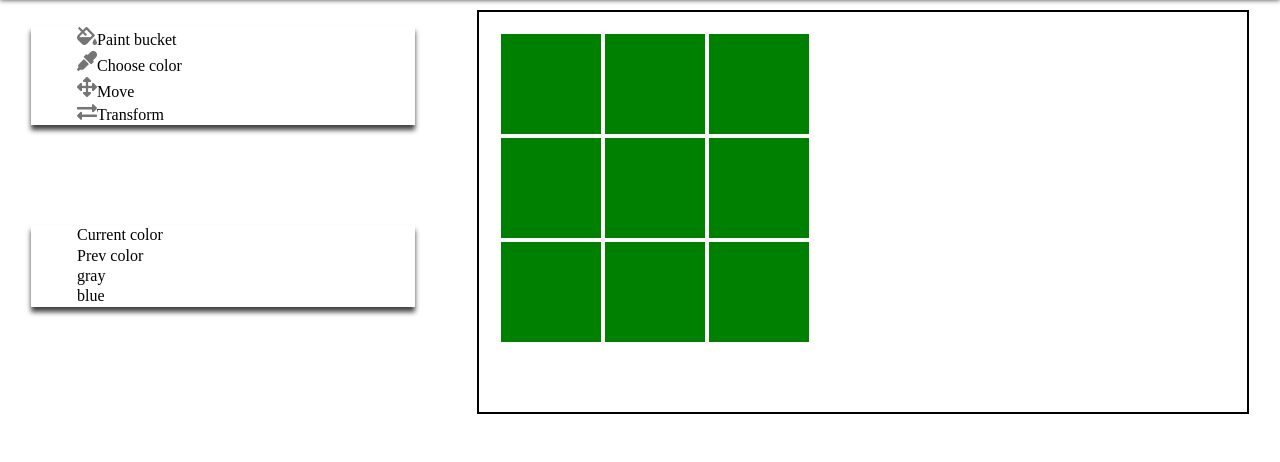
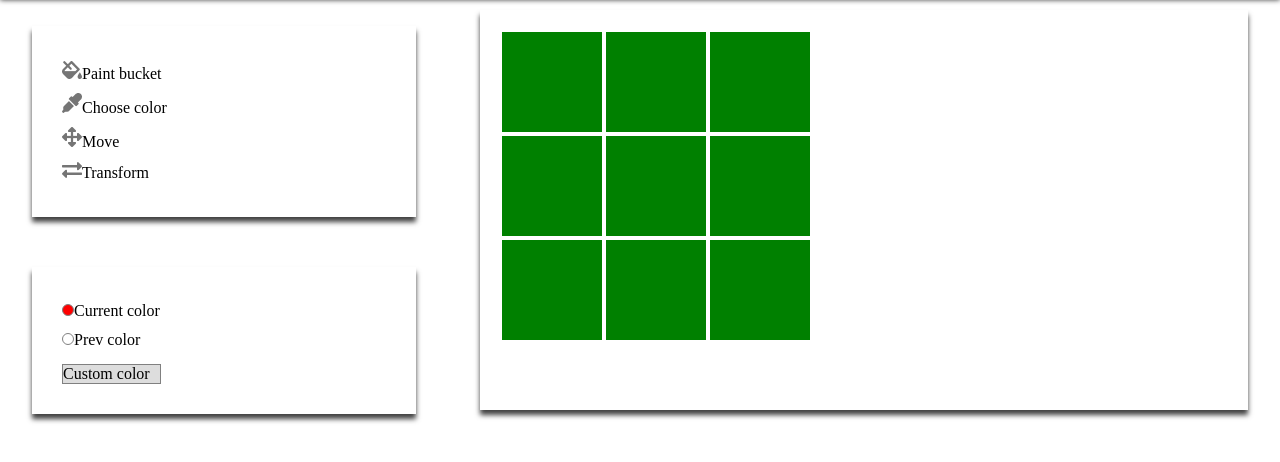
Before and after one commit to Pytniza/__test__, a plain HTML site: page codejam-dom-pallete/index.html in a window 1280 px wide. Shown: the part 90-552 px from the top of the page. Drawn offline with nearby package versions, Linux system fonts and the light colour scheme.

Commit message:
feat: add previous and current colors

```diff
--- a/codejam-dom-pallete/css/style.css
+++ b/codejam-dom-pallete/css/style.css
@@ -11,6 +11,7 @@ header {
 header button {
     background: inherit;
     border: none;
+    cursor: pointer;
 }
 
 header button:last-child{
@@ -24,11 +25,11 @@ header button:last-child{
 }
 
 #canvas {
-    border: 2px solid black;
     width: 60%;
     height: 400px;
     position: relative;
     overflow: hidden;
+    box-shadow: 0px 5px 5px 0px rgba(0,0,0,0.75);
 }
 
 #canvas__wrapper {
@@ -49,17 +50,50 @@ header button:last-child{
     display: flex;
     flex-direction: column;
     box-shadow: 0px 5px 5px 0px rgba(0,0,0,0.75);
+    padding: 30px;
 }
 
 #tools button, #colors button{
-    width: 80%;
+    width: 100%;
     text-align: left;
     background: inherit;
     border: none;
+    cursor: pointer;
+    padding: 5px 0;
+}
+
+#tools button:hover, #colors button:hover {
+    border-top: 1px solid black;
+    border-bottom: 1px solid black;
+    margin-top: -1px;
+    margin-bottom: -1px;
 }
 
 #colors {
-    margin-top: 100px;
+    margin-top: 50px;
+}
+
+#colors span {
+    display: inline-block;
+    width: 10px;
+    height: 10px;
+    border-radius: 50%;
+    border: 1px solid gray;
+}
+
+.palette {
+    background: #dddddd;
+    width: 30%;
+    border: 1px solid gray;
+    margin-top: 10px;
+}
+
+.palette label{
+    cursor: pointer;
+}
+
+.palette input{
+    display: none;
 }
 
 .dashboard {
--- a/codejam-dom-pallete/index.html
+++ b/codejam-dom-pallete/index.html
@@ -29,10 +29,12 @@
                                 alt="Transform">Transform</button></li>
                 </ul>
                 <ul id="colors">
-                    <li><button>Current color</button></li>
-                    <li><button>Prev color</button></li>
-                    <li><button>gray</button></li>
-                    <li><button>blue</button></li>
+                    <li><button><span id="current"></span>Current color</button></li>
+                    <li><button><span id="prev"></span>Prev color</button></li>
+                    <li class="palette">
+                        <input type="color" value="#ff0000" id="palette">
+                        <label for="palette">Custom color</label>
+                    </li>
                 </ul>
             </div>
             <div id="canvas">
--- a/codejam-dom-pallete/main.js
+++ b/codejam-dom-pallete/main.js
@@ -1,15 +1,33 @@
 window.addEventListener('load', function () {
     'use strict'
     const canvas = document.getElementById('canvas');
-    let currectColor = (localStorage.getItem('currectColor')) ? localStorage.getItem('currectColor') : 'red';
+    let currentColor = (localStorage.getItem('currentColor')) ? localStorage.getItem('currentColor') : 'red';
+    let prevColor = (localStorage.getItem('prevColor')) ? localStorage.getItem('prevColor') : 'white';
     let tool = (localStorage.getItem('tool')) ? localStorage.getItem('tool') : 'Paint bucket';
 
+        console.log(prevColor);
+        //console.log(currentColor);
     if (tool === 'Paint bucket') canvas.style.cursor = 'url(asserts/images/Paint_bucket.png), auto';
     if (tool === 'Choose color') canvas.style.cursor = 'url(asserts/images/Choose_color.png), auto';
     if (tool === 'Transform') canvas.style.cursor = 'url(asserts/images/Transform.png), auto';
     if (tool === 'Move') {
         canvas.style.cursor = 'url(asserts/images/Move.png), auto';
     }
+
+    function changeCurrentColor(currentColor, prevColor) {
+        //console.log(currentColor);
+        if (prevColor) {
+            document.getElementById('prev').style.background = prevColor;
+            document.getElementById('current').style.background = currentColor;
+            return;
+        }
+        document.getElementById('prev').style.background = document.getElementById('current').style.background;
+        localStorage.setItem('prevColor', document.getElementById('current').style.background);
+        document.getElementById('current').style.background = currentColor;
+
+    }
+
+    changeCurrentColor(currentColor, prevColor);
     //add elements
     for (let i = 0; i < 9; i++) {
         const div = document.createElement('div');
@@ -32,7 +50,6 @@ window.addEventListener('load', function () {
             }
             div.style.background = JSON.parse(localStorage.getItem(i)).background;
             div.style.borderRadius = JSON.parse(localStorage.getItem(i)).borderRadius;
-            console.log(JSON.parse(obj.hasOwnProperty('top')));
         }
         else {
             document.getElementById('canvas__wrapper').appendChild(div);
@@ -55,21 +72,30 @@ window.addEventListener('load', function () {
     })
 
     // colors
-    const colors = document.getElementById('colors')
-    colors.addEventListener('click', function (event) {
+    document.getElementById('colors').addEventListener('click', function (event) {
         let target = event.target;
-        if (target.tagName != 'BUTTON') return;
-        currectColor = target.innerHTML;
+        if (target.tagName == 'BUTTON') {
+            canvas.style.cursor = 'url(asserts/images/Paint_bucket.png), auto';
+            tool = 'Paint bucket';
+            changeCurrentColor(currentColor);
+            // localStorage
+            localStorage.setItem('currentColor', currentColor);
+            localStorage.setItem('tool', tool);
+        }
+    })
+
+    document.getElementById('palette').addEventListener("change", function (e) {
         canvas.style.cursor = 'url(asserts/images/Paint_bucket.png), auto';
         tool = 'Paint bucket';
+        currentColor = e.target.value;
+        changeCurrentColor(currentColor);
         // localStorage
-        localStorage.setItem('currectColor', currectColor);
+        localStorage.setItem('currentColor', currentColor);
         localStorage.setItem('tool', tool);
     })
 
     //tools
-    const tools = document.getElementById('tools')
-    tools.addEventListener('click', function (event) {
+    document.getElementById('tools').addEventListener('click', function (event) {
         let target = event.target;
         if (target.tagName != 'BUTTON') return;
         tool = target.id;
@@ -85,17 +111,18 @@ window.addEventListener('load', function () {
 
     //Paint bucket
     function changeBackground(element) {
-        element.style.background = currectColor;
+        element.style.background = currentColor;
         const obj = JSON.parse(localStorage.getItem(element.id));
-        obj.background = currectColor;
+        obj.background = currentColor;
         localStorage.setItem(element.id, JSON.stringify(obj))
     }
 
     //Choose color
     function chooseColor(target) {
-        currectColor = target.style.background;
+        currentColor = target.style.background;
+        changeCurrentColor(currentColor);
         // localStorage
-        localStorage.setItem('currectColor', currectColor);
+        localStorage.setItem('currentColor', currentColor);
     }
 
     //Transform
```
